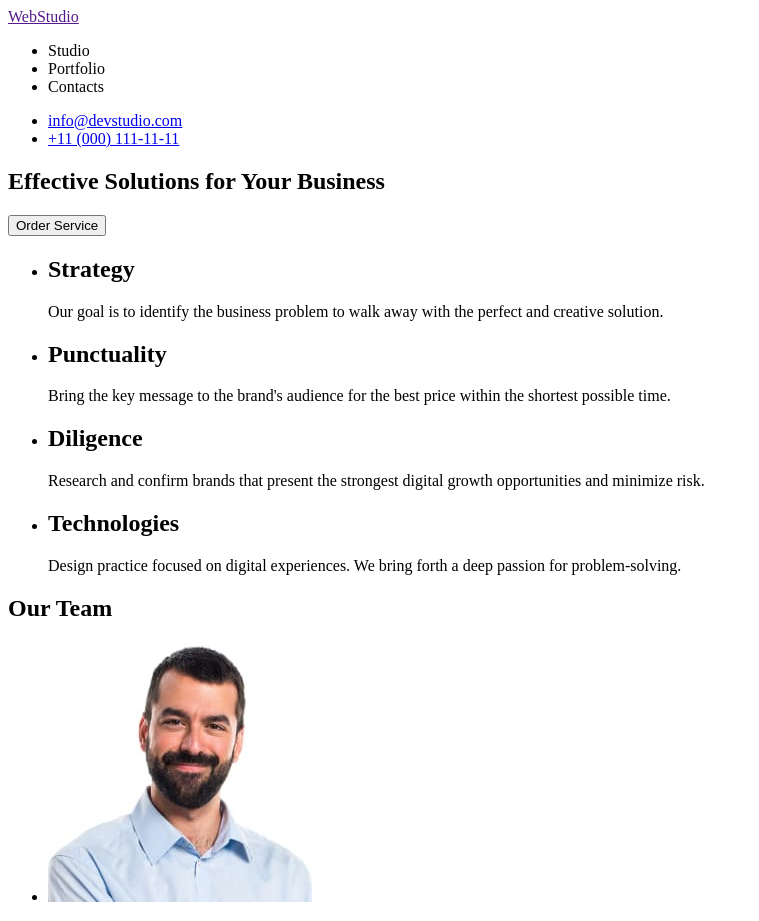
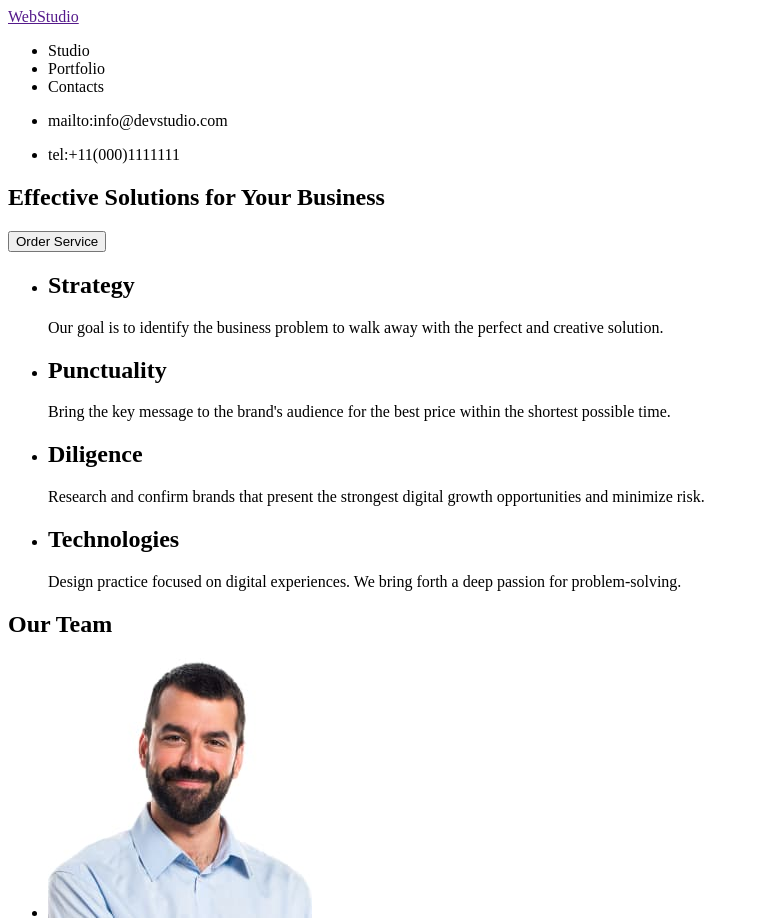
Before and after one commit to baranetsea/goit-markup-hw-01, a plain HTML site: page index.html in a window 1280 px wide. Shown: the top 921 px of the page, without its empty margins (0-759 px from the left). Drawn offline with Linux system fonts and the light colour scheme.

Commit message:
html update

```diff
--- a/index.html
+++ b/index.html
@@ -3,7 +3,7 @@
   <head>
     <meta charset="UTF-8" />
     <meta name="viewport" content="width=device-width, initial-scale=1.0" />
-    <title>Document</title>
+    <title>hw01</title>
   </head>
   <body>
     <header>
@@ -20,10 +20,12 @@
       <!--contacts-->
       <ul>
         <li>
-          <a href="mailto:info@devstudio.com">info@devstudio.com</a>
+          <p>mailto:info@devstudio.com</p>
+          <!--<a href="mailto:info@devstudio.com">info@devstudio.com</a>-->
         </li>
         <li>
-          <a href="tel:+11(000)1111111">+11 (000) 111-11-11</a>
+          <p>tel:+11(000)1111111</p>
+          <!--<a href="tel:+11(000)1111111">+11 (000) 111-11-11</a>-->
         </li>
       </ul>
     </header>
```
